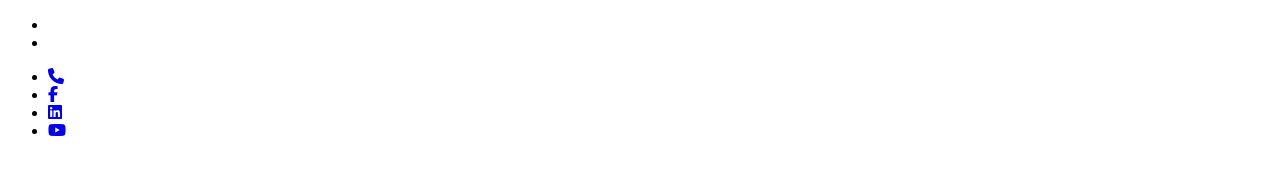
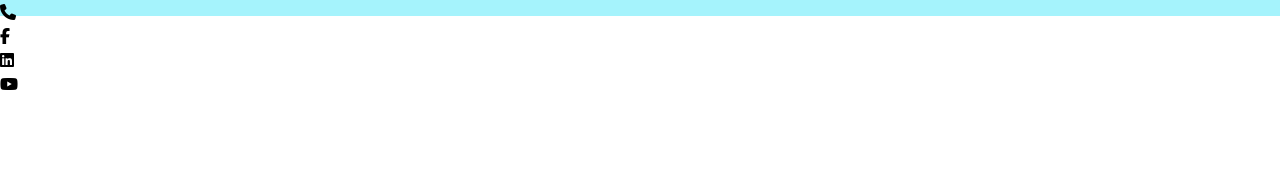
Before and after one commit to rajboss001/RMSTU, a website: page index.html in a window 1280 px wide. Drawn offline with Linux system fonts and the light colour scheme.

Commit message:
all tailwind file added

```diff
--- a/index.html
+++ b/index.html
@@ -4,7 +4,7 @@
     <meta charset="UTF-8" />
     <meta name="viewport" content="width=device-width, initial-scale=1.0" />
     <title>RANGAMATI SCIENCE AND TECHNOLOGY UNIVERSITY</title>
-    <link rel="stylesheet" href="output/output.css" />
+    <link rel="stylesheet" href="src/output.css" />
     <link
       rel="stylesheet"
       href="https://cdnjs.cloudflare.com/ajax/libs/font-awesome/6.5.1/css/all.min.css"
@@ -17,7 +17,7 @@
     <!-- HEADER SECTION -->
 
     <div class="">
-      <div class="h-4 w-4 bg-cyan-200">
+      <div class="h-4 w-screen bg-cyan-200">
         <div>
           <ul>
             <li><a href="FAQ"></a></li>
--- /dev/null
+++ b/src/input.css
@@ -0,0 +1,3 @@
+@tailwind base;
+@tailwind components;
+@tailwind utilities;
--- /dev/null
+++ b/tailwind.config.js
@@ -0,0 +1,8 @@
+/** @type {import('tailwindcss').Config} */
+module.exports = {
+  content: ["./index.html"],
+  theme: {
+    extend: {},
+  },
+  plugins: [],
+}
```
Also changed, not shown: package.json (added, +16 -0 lines), src/output.css (added), 1 other file.
